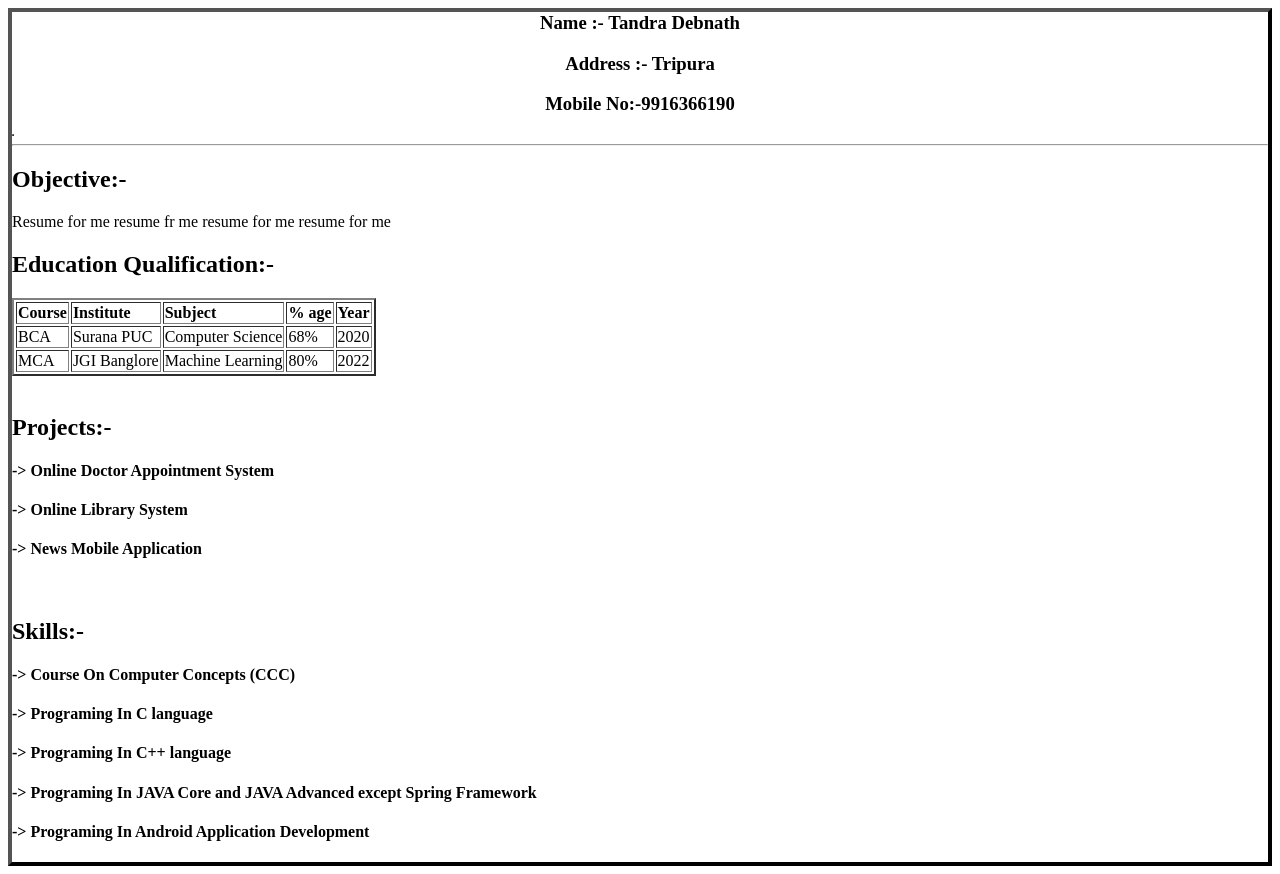
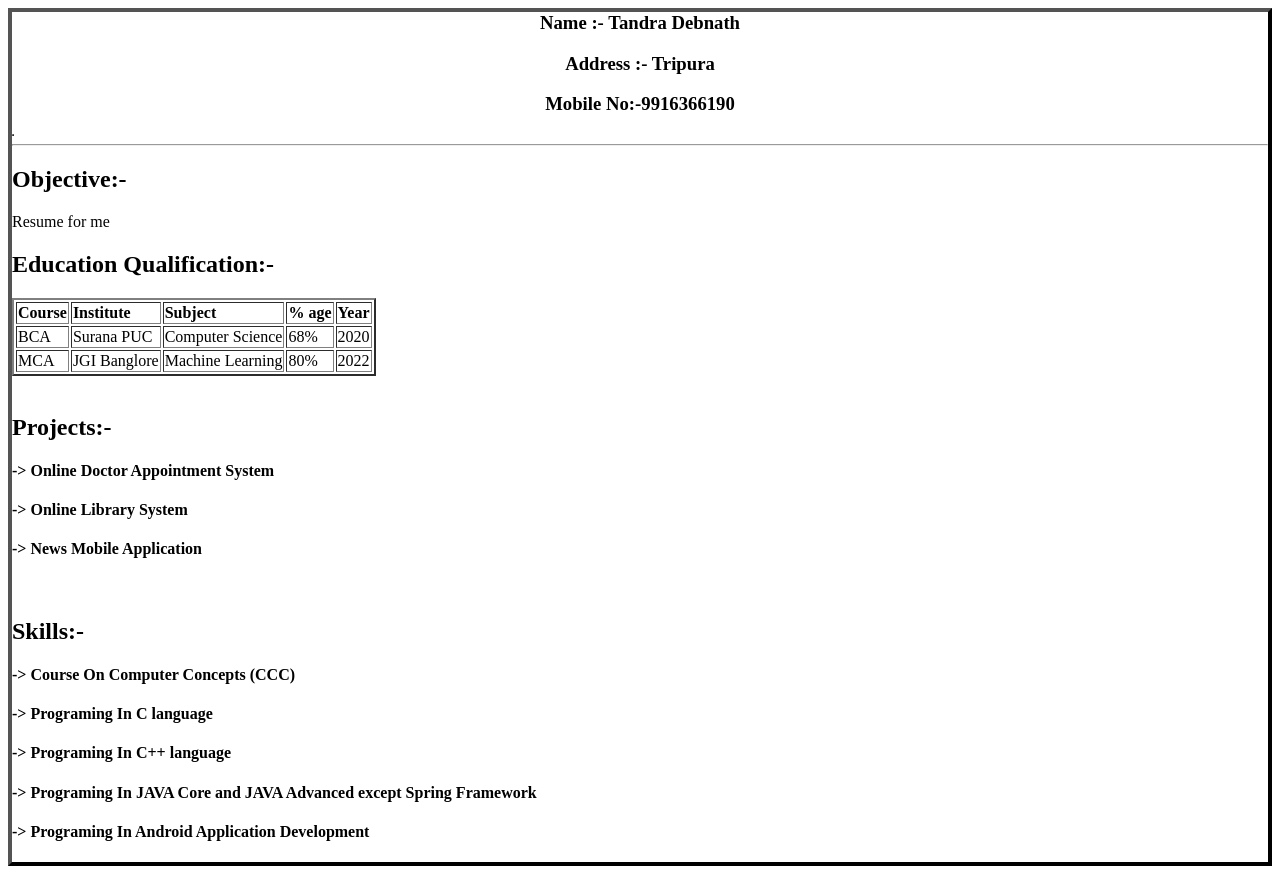
Before and after one commit to TandraDebnath/Resume, a plain HTML site: page index.html in a window 1280 px wide. Drawn offline with Linux system fonts and the light colour scheme.

Commit message:
Update index.html

```diff
--- a/index.html
+++ b/index.html
@@ -11,7 +11,7 @@
   </table>
        <hr>
        <h2><b> Objective:-</b></h2>
-       <p>  Resume for me resume fr me resume for me resume for me <p/>
+       <p>  Resume for me <p/>
        <h2><b> Education Qualification:-</b></h2>
     <table border=2px>
       <tr>
```
